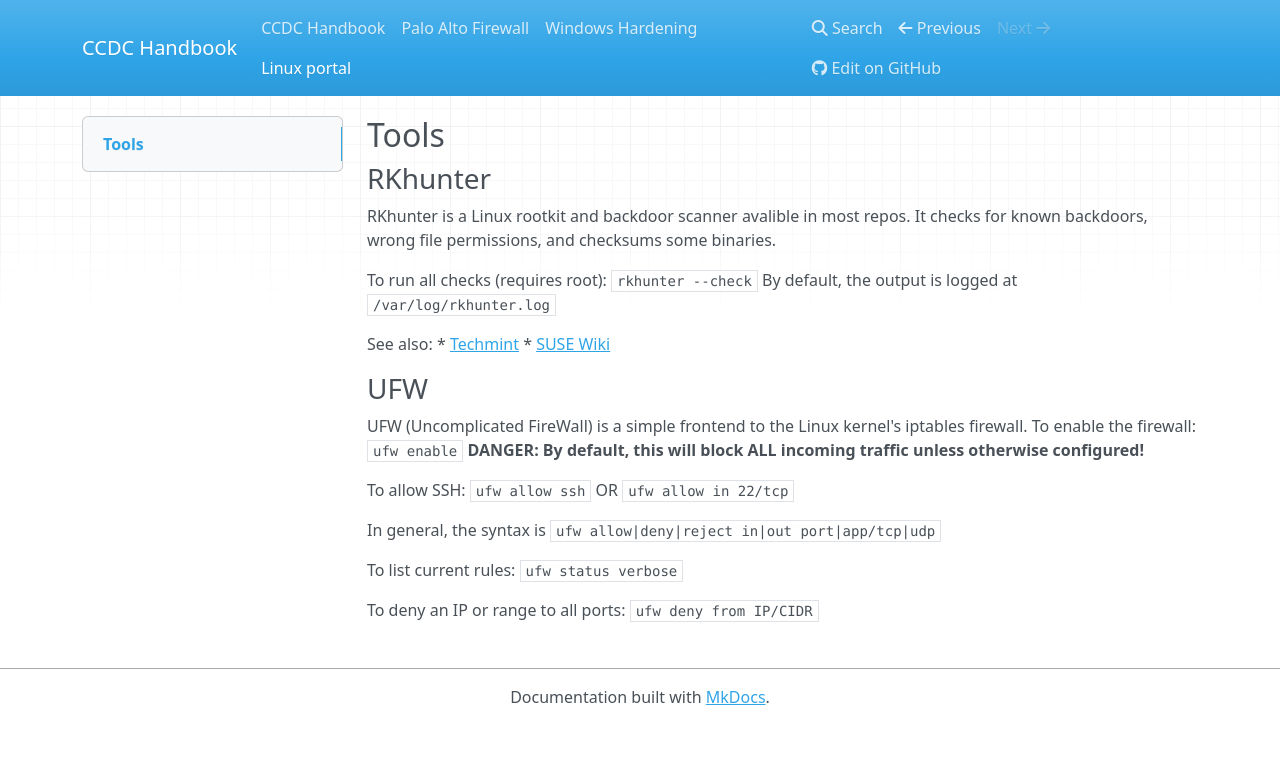
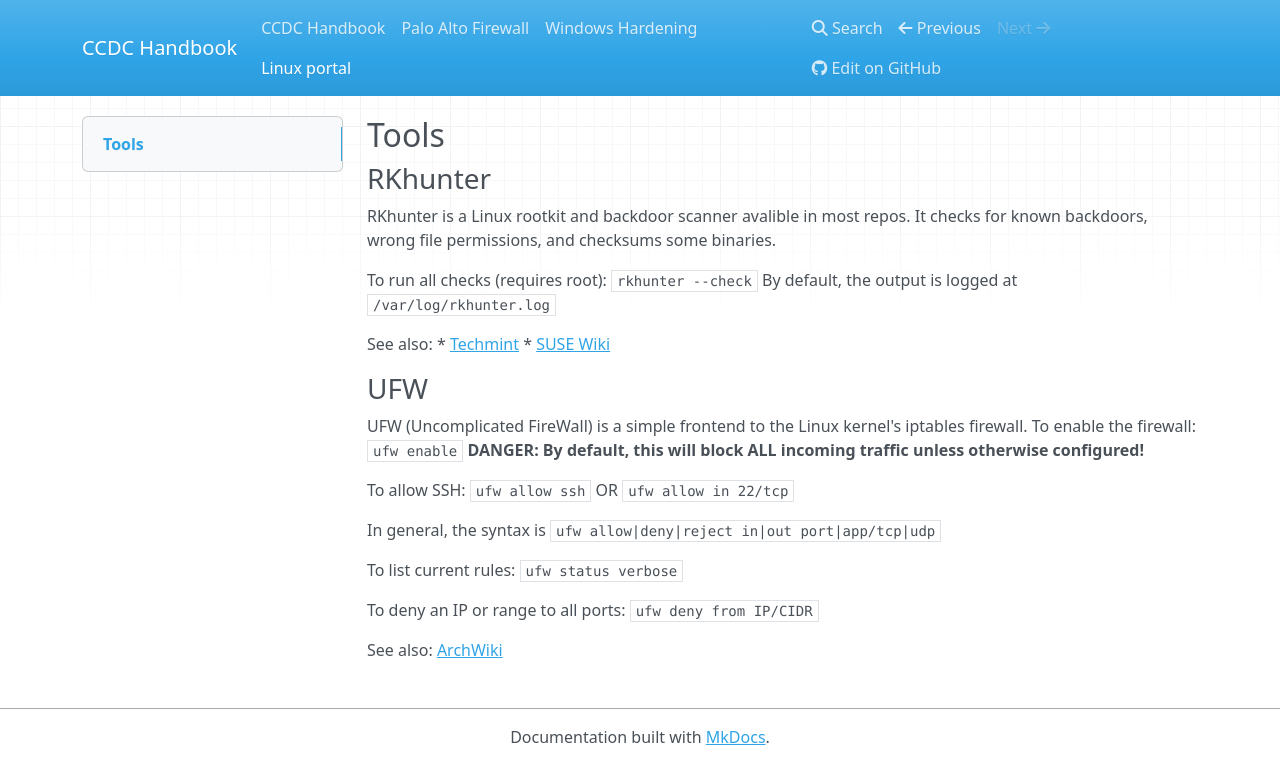
Before and after one commit to ius-csg/ccdc-handbook, an MkDocs documentation site: the page built from docs/linux-portal.md, in a window 1280 px wide. Shown: the top 784 px of the page. Built offline with MkDocs 1.6.1, drawn with Linux system fonts in a browser that asks for light colours; nearby versions of some CDN libraries.

Commit message:
Update linux-portal.md

```diff
--- a/docs/linux-portal.md
+++ b/docs/linux-portal.md
@@ -23,3 +23,6 @@ In general, the syntax is `ufw allow|deny|reject in|out port|app/tcp|udp`
 To list current rules: `ufw status verbose`
 
 To deny an IP or range to all ports: `ufw deny from IP/CIDR`
+
+See also:
+[ArchWiki](https://wiki.archlinux.org/index.php/Uncomplicated_Firewall)
```
